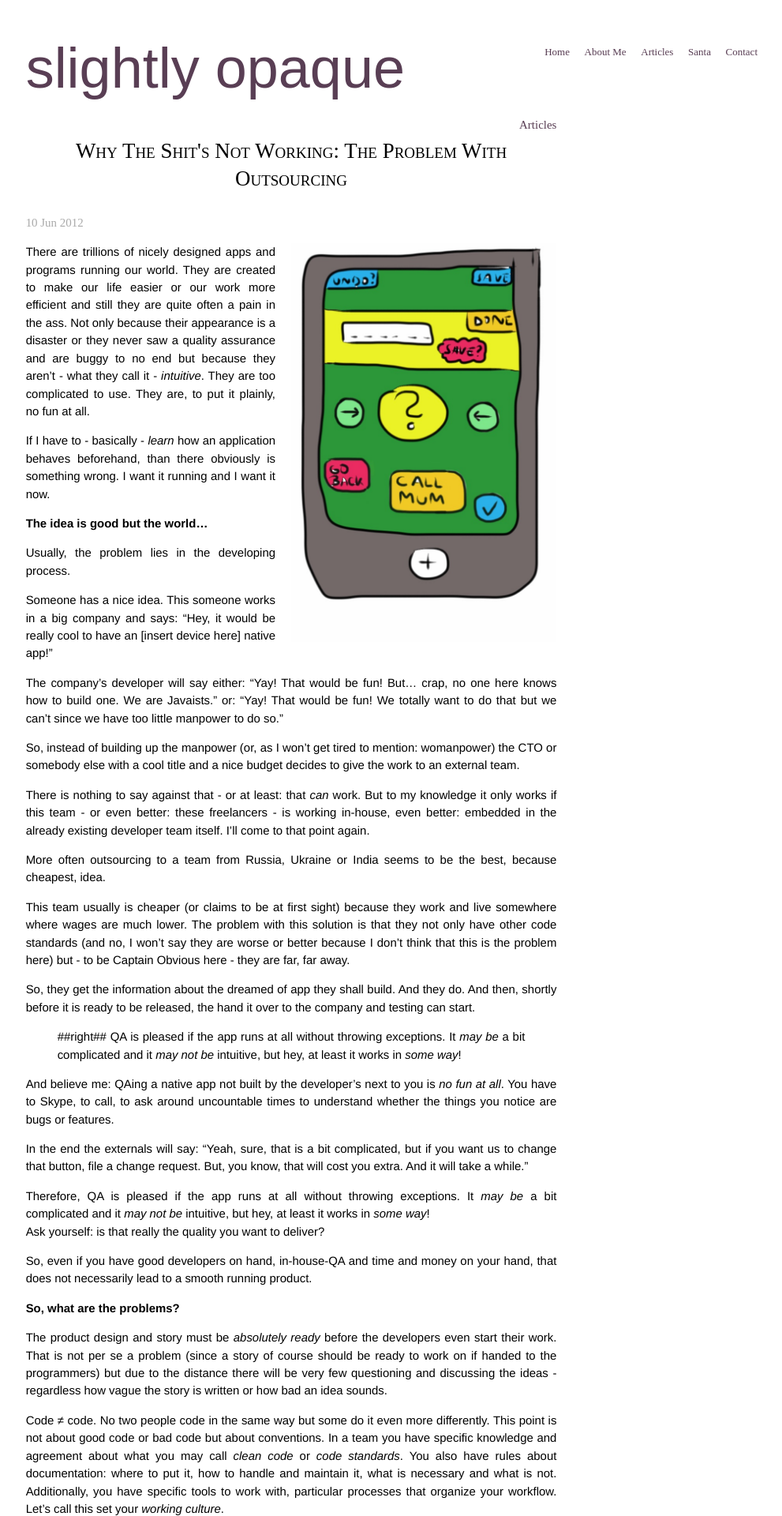
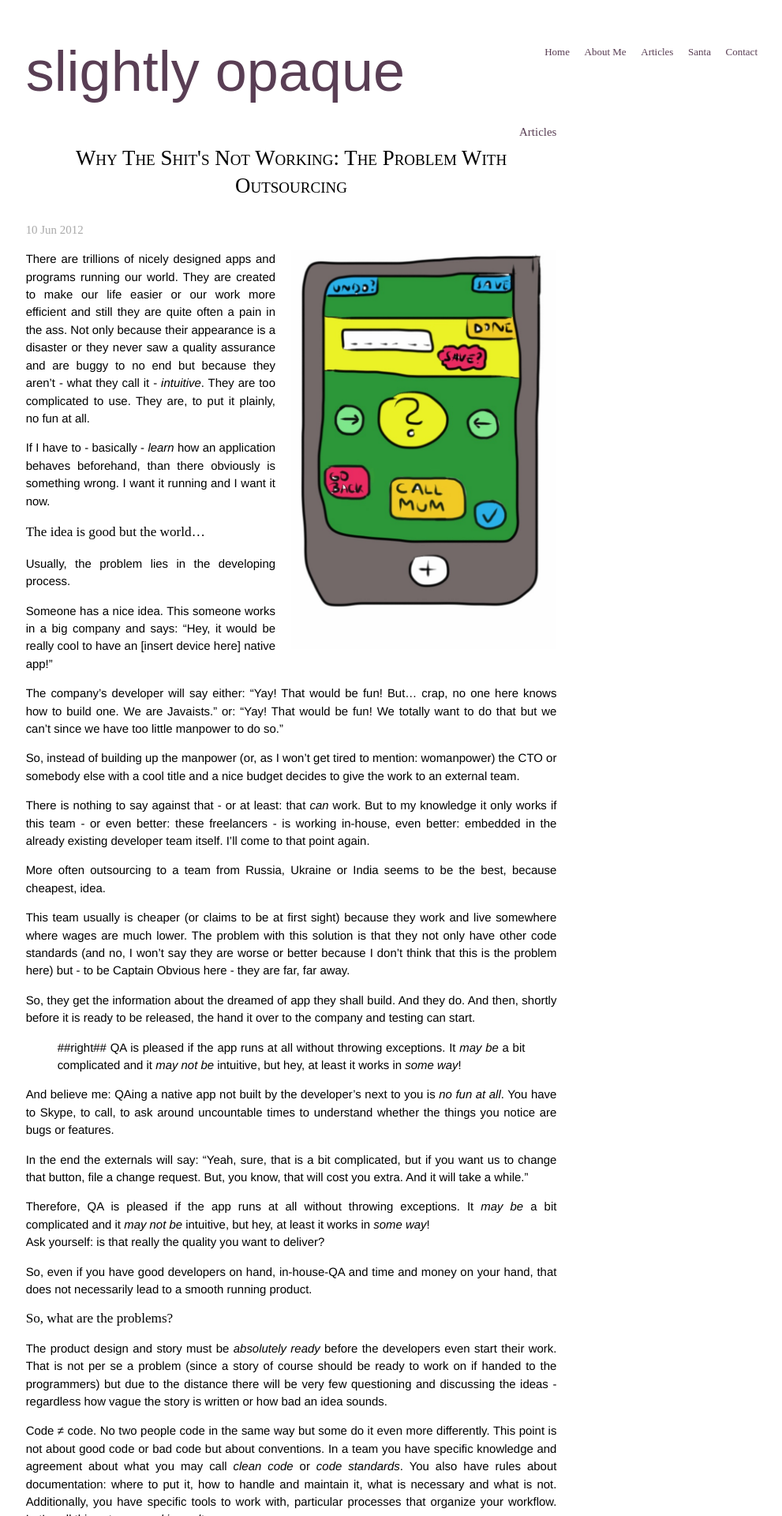
Before and after one commit to slightlyopaque/slightlyopaque_old.github.io, a Jekyll site: the page built from _posts/2012-06-09-why-the-shit-s-notworking-the-problem-with-outsourcing.markdown, in a window 1280 px wide. Shown: the top 1920 px of the page at 79% size, without its empty margins (271-1262 px from the left). Built offline with Jekyll 4.4.1, drawn with Linux system fonts in a browser that asks for light colours; Markdown is read by kramdown in place of the engine named in the settings.

Commit message:
h1 changes

```diff
--- a/css/main.css
+++ b/css/main.css
@@ -20,7 +20,10 @@ body {
 }
 
 h1, h2, h3, h4, h5, h6 {
-  font-size: 100%; }
+  font-size: 115%;
+  font-family: Avenir;
+  font-weight: 500;
+}
 
 h1 { margin: 2em 0 1em 0;}
 .post h1 {text-align: center;
```
